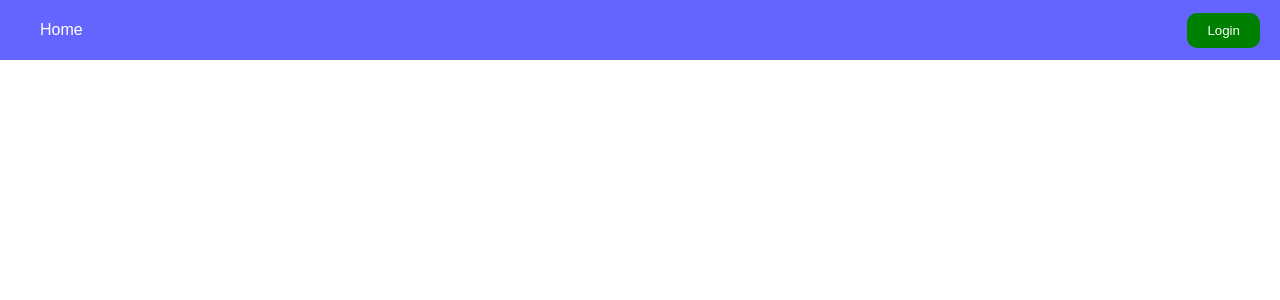
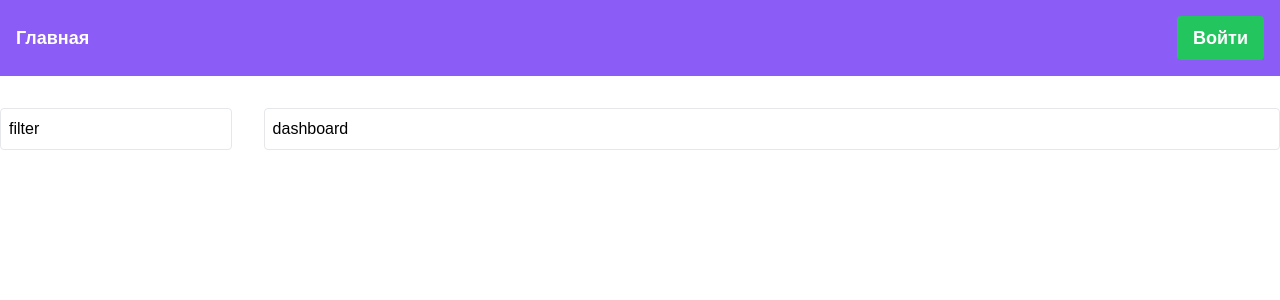
Before and after one commit to parcanec/ipCinema, a React (Vite) app: page / in a window 1280 px wide. Shown: the top 300 px of the page. Built offline with nearby package versions, Linux system fonts and the light colour scheme.

Commit message:
tailwind

```diff
--- a/package.json
+++ b/package.json
@@ -19,6 +19,9 @@
     "@types/react": "^18.0.27",
     "@types/react-dom": "^18.0.10",
     "@vitejs/plugin-react": "^3.1.0",
+    "autoprefixer": "^10.4.13",
+    "postcss": "^8.4.21",
+    "tailwindcss": "^3.2.7",
     "typescript": "^4.9.3",
     "vite": "^4.1.0"
   }
--- /dev/null
+++ b/postcss.config.cjs
@@ -0,0 +1,6 @@
+module.exports = {
+  plugins: {
+    tailwindcss: {},
+    autoprefixer: {},
+  },
+}
--- a/src/App.css
+++ b/src/App.css
@@ -1,3 +1,6 @@
+@tailwind base;
+@tailwind components;
+@tailwind utilities;
 * {
     margin: 0;
 }
@@ -7,26 +10,26 @@ body {
     font-family: sans-serif;
 }
 
-header {
-    width: auto;
-    height: 60px;
-    background-color: rgb(100, 100, 254);
-    align-items: center;
-    position: relative;
-    display: flex;
-    justify-content: space-between;
-    padding: 0px 20px 0px 40px;
-}
+/*header {*/
+/*    width: auto;*/
+/*    height: 60px;*/
+/*    background-color: rgb(100, 100, 254);*/
+/*    align-items: center;*/
+/*    position: relative;*/
+/*    display: flex;*/
+/*    justify-content: space-between;*/
+/*    padding: 0px 20px 0px 40px;*/
+/*}*/
 
-header a {
-    color: white;
-    text-decoration: none;
-}
+/*header a {*/
+/*    color: white;*/
+/*    text-decoration: none;*/
+/*}*/
 
-header button {
-    color: white;
-    background:green;
-    border-radius: 10px;
-    border-style: none;
-    padding: 10px 20px
-}
+/*header button {*/
+/*    color: white; */
+/*    background:green;*/
+/*    border-radius: 10px;*/
+/*    border-style: none;*/
+/*    padding: 10px 20px*/
+/*}*/
--- a/src/components/header.tsx
+++ b/src/components/header.tsx
@@ -1,11 +1,14 @@
 import { Link } from "react-router-dom"
+import {FC} from "react";
 
 
-const Header = () => {
+const Header:FC = () => {
     return (
-        <header>
-            <Link to={'/'}><div className="homeLink">Home</div></Link>
-            <Link to={'/login'}><button className="loginButton">Login</button></Link>
+        <header className={' bg-violet-500 p-4 flex justify-center '}>
+          <div className={'flex container container-lg text-white font-bold text-lg items-center justify-between '}>
+            <Link to={'/'}>Главная</Link>
+            <Link to={'/login'}><div className="bg-green-500 py-2 px-4 rounded">Войти</div></Link>
+          </div>
         </header>
     )
 }
--- a/src/components/home.tsx
+++ b/src/components/home.tsx
@@ -1,13 +1,17 @@
-const Home = () => {
-    return (
-        <div className="home">
-            <div className="filter">
+import {FC} from "react";
 
-            </div>
-            <div className="dashboard">
-
-            </div>
+const Home: FC = () => {
+  return (
+    <div className="flex justify-center">
+      <div className={'container flex py-8 gap-8'}>
+        <div className="w-72 border rounded p-2">
+          filter
         </div>
-    )
+        <div className="border w-[100%] rounded p-2">
+          dashboard
+        </div>
+      </div>
+    </div>
+  )
 }
 export default Home
--- a/src/components/login.tsx
+++ b/src/components/login.tsx
@@ -1,11 +1,20 @@
-import { Link } from "react-router-dom";
+import {Link} from "react-router-dom";
+import {FC} from "react";
 
-const LoginPage = () => {
-    return (
-        <div className="loginPage">
-            This page doesnt exist <Link to='/'>Вернуться домой</Link>
-        </div>
-    )
+const LoginPage: FC = () => {
+  return (
+    <div className="flex justify-center items-center">
+      <div className='p-10 border rounded m-5 w-96 flex flex-col justify-center items-center'>
+        <h2>Логин</h2>
+        <p>
+          <Link to='/'>
+            <button className={'rounded-full py-2 px-4 text-white bg-green-500 mt-12'}>Вернуться на главную</button>
+          </Link>
+        </p>
+      </div>
+
+    </div>
+  )
 }
 
 export default LoginPage
--- /dev/null
+++ b/tailwind.config.cjs
@@ -0,0 +1,11 @@
+/** @type {import('tailwindcss').Config} */
+module.exports = {
+  content: [
+    "./index.html",
+    "./src/**/*.{js,ts,jsx,tsx}",
+  ],
+  theme: {
+    extend: {},
+  },
+  plugins: [],
+}
```
Also changed, not shown: 1 other file (tests, documents, lock files or other folders).
